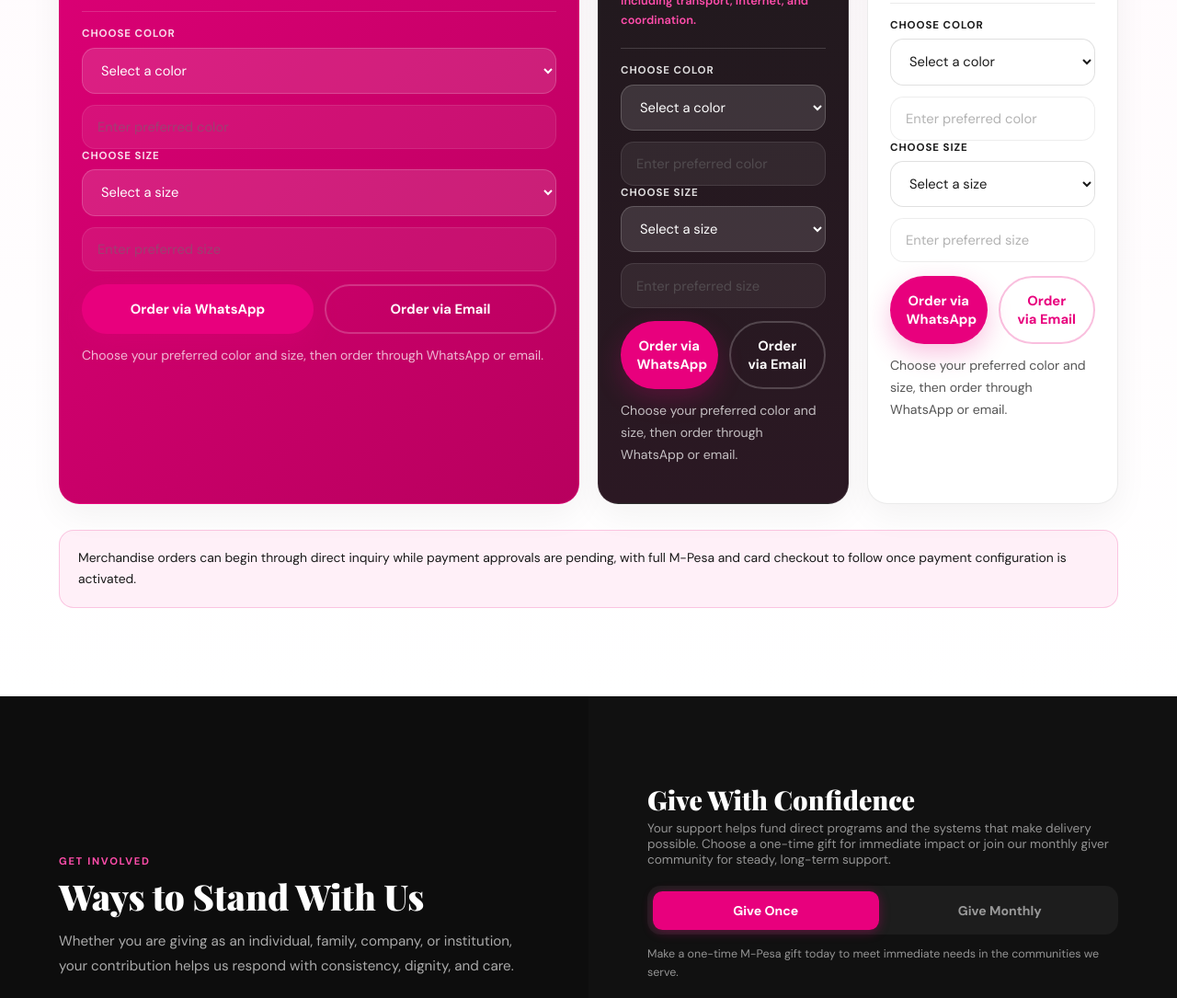
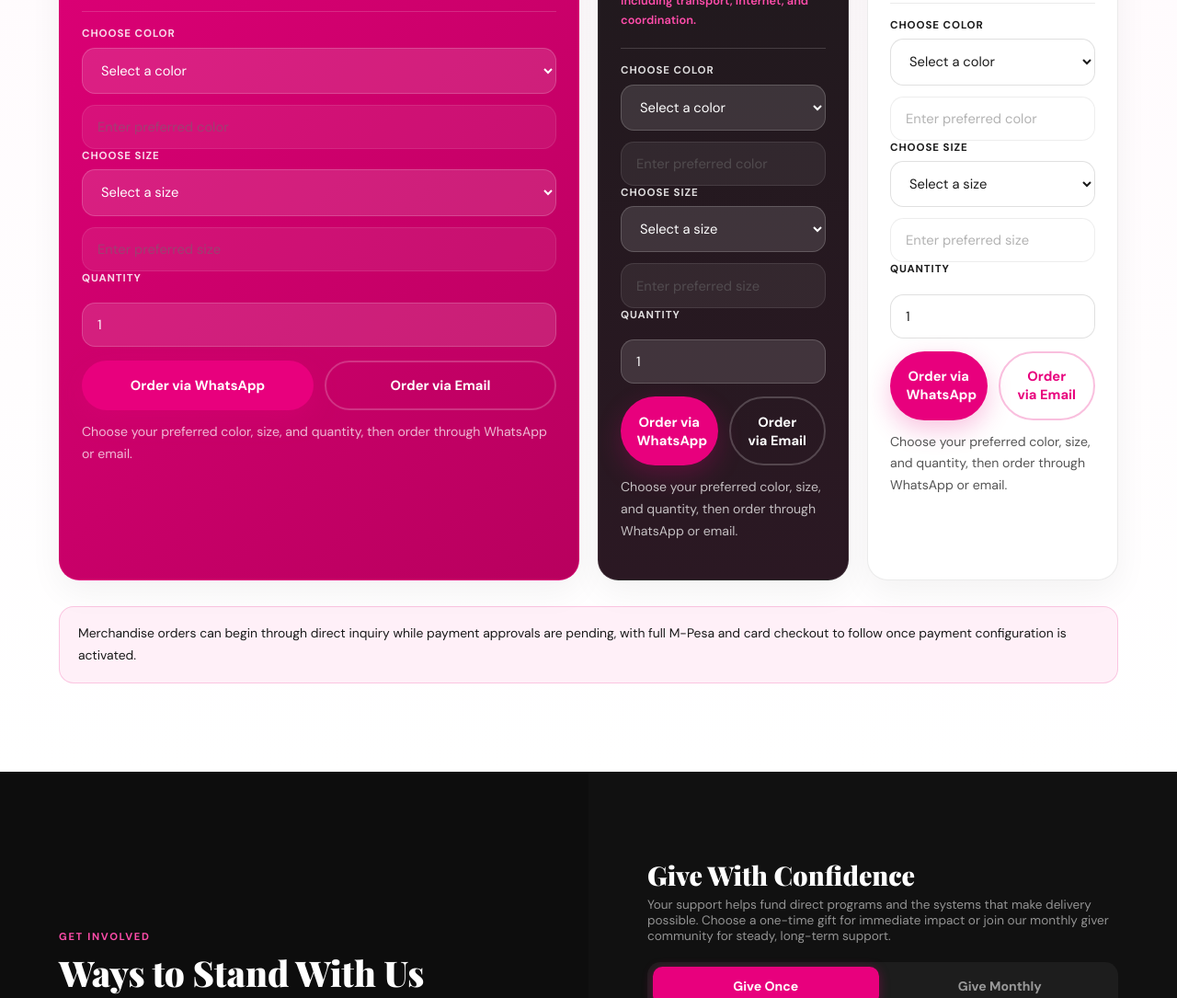
Before and after one commit to Eros254/SisterForSister, a plain HTML site: page index.html in a window 1280 px wide. Shown: the part 9061-10146 px from the top of the page at 92% size. Drawn offline with nearby package versions, Linux system fonts and the light colour scheme; a web font is replaced by a local one.

Commit message:
added quantity on march

```diff
--- a/index.html
+++ b/index.html
@@ -456,11 +456,13 @@
           <option value="Other">Other</option>
         </select>
         <input class="merch-other-size" id="teeOtherSize" type="text" placeholder="Enter preferred size" aria-label="Other T-shirt size" disabled>
+        <label class="merch-order-label" for="teeQuantity">Quantity</label>
+        <input class="merch-quantity" id="teeQuantity" type="number" min="1" step="1" value="1" placeholder="Enter quantity" aria-label="T-shirt quantity">
         <div class="merch-order-actions">
           <button type="button" class="merch-order-btn merch-order-whatsapp" data-channel="whatsapp" data-product="Branded T-Shirts" data-price="KShs 1,500" data-select="teeColor" data-other="teeOtherColor" data-size-select="teeSize" data-size-other="teeOtherSize">Order via WhatsApp</button>
           <button type="button" class="merch-order-btn merch-order-email" data-channel="email" data-product="Branded T-Shirts" data-price="KShs 1,500" data-select="teeColor" data-other="teeOtherColor" data-size-select="teeSize" data-size-other="teeOtherSize">Order via Email</button>
         </div>
-        <p class="merch-order-note">Choose your preferred color and size, then order through WhatsApp or email.</p>
+        <p class="merch-order-note">Choose your preferred color, size, and quantity, then order through WhatsApp or email.</p>
       </div>
     </article>
     <article class="merch-card premium">
@@ -501,11 +503,13 @@
           <option value="Other">Other</option>
         </select>
         <input class="merch-other-size" id="hoodieOtherSize" type="text" placeholder="Enter preferred size" aria-label="Other hoodie size" disabled>
+        <label class="merch-order-label" for="hoodieQuantity">Quantity</label>
+        <input class="merch-quantity" id="hoodieQuantity" type="number" min="1" step="1" value="1" placeholder="Enter quantity" aria-label="Hoodie quantity">
         <div class="merch-order-actions">
           <button type="button" class="merch-order-btn merch-order-whatsapp" data-channel="whatsapp" data-product="Signature Hoodies" data-price="KShs 3,500" data-select="hoodieColor" data-other="hoodieOtherColor" data-size-select="hoodieSize" data-size-other="hoodieOtherSize">Order via WhatsApp</button>
           <button type="button" class="merch-order-btn merch-order-email" data-channel="email" data-product="Signature Hoodies" data-price="KShs 3,500" data-select="hoodieColor" data-other="hoodieOtherColor" data-size-select="hoodieSize" data-size-other="hoodieOtherSize">Order via Email</button>
         </div>
-        <p class="merch-order-note">Choose your preferred color and size, then order through WhatsApp or email.</p>
+        <p class="merch-order-note">Choose your preferred color, size, and quantity, then order through WhatsApp or email.</p>
       </div>
     </article>
     <article class="merch-card">
@@ -550,11 +554,13 @@
           <option value="Other">Other</option>
         </select>
         <input class="merch-other-size" id="poloOtherSize" type="text" placeholder="Enter preferred size" aria-label="Other polo size" disabled>
+        <label class="merch-order-label" for="poloQuantity">Quantity</label>
+        <input class="merch-quantity" id="poloQuantity" type="number" min="1" step="1" value="1" placeholder="Enter quantity" aria-label="Polo quantity">
         <div class="merch-order-actions">
           <button type="button" class="merch-order-btn merch-order-whatsapp" data-channel="whatsapp" data-product="Branded Polo Shirts" data-price="KShs 2,000" data-select="poloColor" data-other="poloOtherColor" data-size-select="poloSize" data-size-other="poloOtherSize">Order via WhatsApp</button>
           <button type="button" class="merch-order-btn merch-order-email" data-channel="email" data-product="Branded Polo Shirts" data-price="KShs 2,000" data-select="poloColor" data-other="poloOtherColor" data-size-select="poloSize" data-size-other="poloOtherSize">Order via Email</button>
         </div>
-        <p class="merch-order-note">Choose your preferred color and size, then order through WhatsApp or email.</p>
+        <p class="merch-order-note">Choose your preferred color, size, and quantity, then order through WhatsApp or email.</p>
       </div>
     </article>
   </div>
--- a/styles.css
+++ b/styles.css
@@ -433,7 +433,8 @@ section { padding: 6rem 4rem; }
 .merch-card.premium .merch-order-label { color: rgba(255,255,255,0.86); }
 .merch-select,
 .merch-other-color,
-.merch-other-size {
+.merch-other-size,
+.merch-quantity {
   width: 100%;
   border-radius: 0.9rem;
   border: 1px solid rgba(0,0,0,0.12);
@@ -447,12 +448,14 @@ section { padding: 6rem 4rem; }
 }
 .merch-select:focus,
 .merch-other-color:focus,
-.merch-other-size:focus {
+.merch-other-size:focus,
+.merch-quantity:focus {
   border-color: var(--pink);
   box-shadow: 0 0 0 3px rgba(232,0,125,0.12);
 }
 .merch-other-color,
-.merch-other-size {
+.merch-other-size,
+.merch-quantity {
   margin-top: 0.75rem;
 }
 .merch-other-color:disabled,
@@ -463,9 +466,11 @@ section { padding: 6rem 4rem; }
 .merch-card.featured .merch-select,
 .merch-card.featured .merch-other-color,
 .merch-card.featured .merch-other-size,
+.merch-card.featured .merch-quantity,
 .merch-card.premium .merch-select,
 .merch-card.premium .merch-other-color,
-.merch-card.premium .merch-other-size {
+.merch-card.premium .merch-other-size,
+.merch-card.premium .merch-quantity {
   background: rgba(255,255,255,0.12);
   border-color: rgba(255,255,255,0.18);
   color: var(--white);
```
